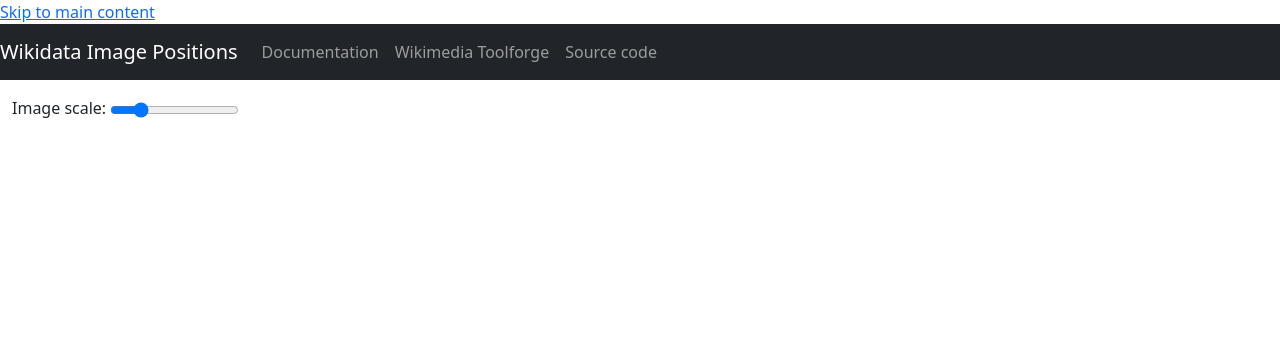
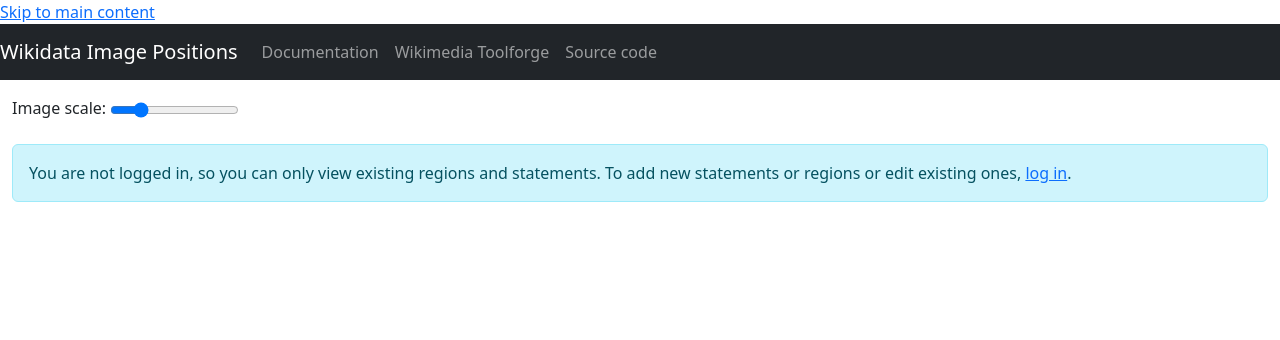
Before and after one commit to lucaswerkmeister/tool-wd-image-positions, a Flask app: template templates/file.html in a window 1280 px wide. Shown: the top 340 px of the page. Run offline with Flask 2, Linux system fonts and the light colour scheme; the template is opened without the code that fills it, so the values that code supplies are empty; some libraries are stand-ins or nearby versions.

Commit message:
Add info message when users cannot edit
While this tool initially started as a *viewer* of “relative position
within image” qualifiers, it quickly became an *editor* of this data,
and this may in fact be its primary use now. As such, we should let
users know when they can’t edit, whether that’s because they’re not
logged in and/or because JavaScript is disabled.

The notice is styled like an alert, but doesn’t have role="alert", since
it’s not information that requires the user’s immediate attention (if
users are not interested in editing, they might be okay with seeing this
message on every page view) – I just like Bootstrap’s alert styles
better than the card styles (which would be one alternative).

Note that authentication_area() in app.py takes care to not add a
useless login link when the app doesn’t have OAuth configured, but we
don’t repeat this complexity in the edit_info(); I’m just not very
interested in local development of this tool without OAuth anymore.

```diff
--- /dev/null
+++ b/templates/edit-info.html
@@ -0,0 +1,17 @@
+{% macro edit_info(user_logged_in) %}
+{% if not user_logged_in %}
+<div class="alert alert-info"> <!-- no role="alert", does not require immediate attention -->
+  You are not logged in<noscript> and JavaScript is disabled</noscript>,
+  so you can only view existing regions and statements.
+  To add new statements or regions or edit existing ones,
+  <a href="{{ url_for('login') }}">log in</a><noscript> and enable JavaScript</noscript>.
+</div>
+{% else %}
+<noscript>
+  <div class="alert alert-info">
+    JavaScript is disabled, so you can only view existing regions and statements.
+    To add new statements or regions or edit existing ones, enable JavaScript.
+  </div>
+</noscript>
+{% endif %}
+{% endmacro %}
--- a/templates/file.html
+++ b/templates/file.html
@@ -1,8 +1,10 @@
 {% from "image.html" import image %}
+{% from "edit-info.html" import edit_info %}
 {% extends "images.html" %}
 {% block title %}{{ image_title }} – {{ super() }}{% endblock title %}
 {% block main %}
 <div class="wd-image-positions--entity" data-entity-id="{{ entity_id }}" data-entity-domain="commons.wikimedia.org">
   {{ image(image_title, image_attribution, image_url, image_width, image_height, depicteds, heading="h1") }}
 </div>
+{{ edit_info(user_logged_in()) }}
 {% endblock main %}
--- a/templates/iiif_region.html
+++ b/templates/iiif_region.html
@@ -1,4 +1,5 @@
 {% from "image.html" import image %}
+{% from "edit-info.html" import edit_info %}
 {% extends "images.html" %}
 {% block main %}
 {% for item in items %}
@@ -10,4 +11,5 @@
 {% for item in items_without_image %}
 <p>Item {{ item }} has no image.</p>
 {% endfor %}
+{{ edit_info(user_logged_in()) }}
 {% endblock main %}
--- a/templates/item.html
+++ b/templates/item.html
@@ -1,4 +1,5 @@
 {% from "image.html" import image %}
+{% from "edit-info.html" import edit_info %}
 {% extends "images.html" %}
 {% block title %}{{ label.value }} – {{ super() }}{% endblock title %}
 {% block main %}
@@ -6,4 +7,5 @@
   <h1>{{ item_link(entity_id, label) }}</h1>
   {{ image(image_title, image_attribution, image_url, image_width, image_height, depicteds) }}
 </div>
+{{ edit_info(user_logged_in()) }}
 {% endblock main %}
```
